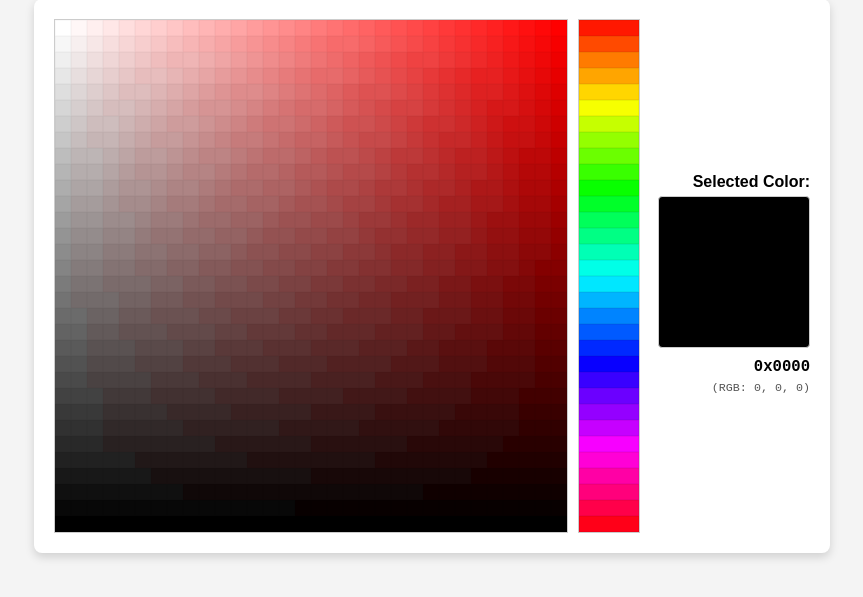
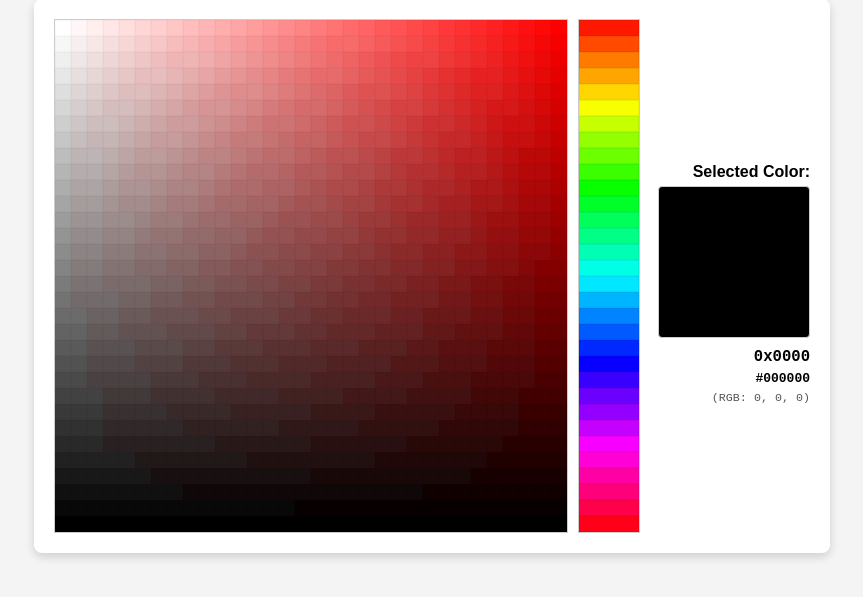
Before and after one commit to snowfro/gbaColorPicker, a plain HTML site: page index.html in a window 1280 px wide. Shown: the part 107-704 px from the top of the page, without its empty margins (208-1071 px from the left). Drawn offline with Linux system fonts and the light colour scheme.

Commit message:
Add 8-bit hex code display

```diff
--- a/index.html
+++ b/index.html
@@ -24,6 +24,7 @@
                 <p>Selected Color:</p>
                 <div id="selected-color-preview"></div>
                 <span id="selected-color-value-15bit">0x0000</span>
+                <span id="selected-color-value-hex8bit">#000000</span>
                 <span id="selected-color-value-rgb8bit">(RGB: 0, 0, 0)</span>
             </div>
         </div>
--- a/script.js
+++ b/script.js
@@ -4,6 +4,7 @@ document.addEventListener('DOMContentLoaded', () => {
     const hueBlocksContainer = document.getElementById('hue-blocks-container');
     const colorPreview = document.getElementById('selected-color-preview');
     const value15bitSpan = document.getElementById('selected-color-value-15bit');
+    const valueHex8bitSpan = document.getElementById('selected-color-value-hex8bit');
     const valueRgb8bitSpan = document.getElementById('selected-color-value-rgb8bit');
 
     // Restore HSV state variables
@@ -84,9 +85,16 @@ document.addEventListener('DOMContentLoaded', () => {
         // Get 15-bit hex value of the GBA color
         const hex15 = gbaRgb5ToHex15(gba5.r5, gba5.g5, gba5.b5);
 
+        // ADDED: Convert 8-bit GBA color components to standard hex
+        const rHex = gba8Display.r.toString(16).padStart(2, '0');
+        const gHex = gba8Display.g.toString(16).padStart(2, '0');
+        const bHex = gba8Display.b.toString(16).padStart(2, '0');
+        const hex8bit = `#${rHex}${gHex}${bHex}`.toUpperCase();
+
         // Update preview and text
         colorPreview.style.backgroundColor = `rgb(${gba8Display.r}, ${gba8Display.g}, ${gba8Display.b})`;
         value15bitSpan.textContent = hex15;
+        valueHex8bitSpan.textContent = hex8bit;
         valueRgb8bitSpan.textContent = `(RGB: ${gba8Display.r}, ${gba8Display.g}, ${gba8Display.b})`;
     }
 
--- a/style.css
+++ b/style.css
@@ -118,6 +118,15 @@ h1 {
     width: 100%;
 }
 
+#selected-color-value-hex8bit {
+    font-family: monospace;
+    font-size: 1.0em; /* Slightly smaller than 15bit */
+    font-weight: bold;
+    margin-bottom: 5px;
+    text-align: right;
+    width: 100%;
+}
+
 #selected-color-value-rgb8bit {
     font-family: monospace;
     font-size: 0.9em;
```
